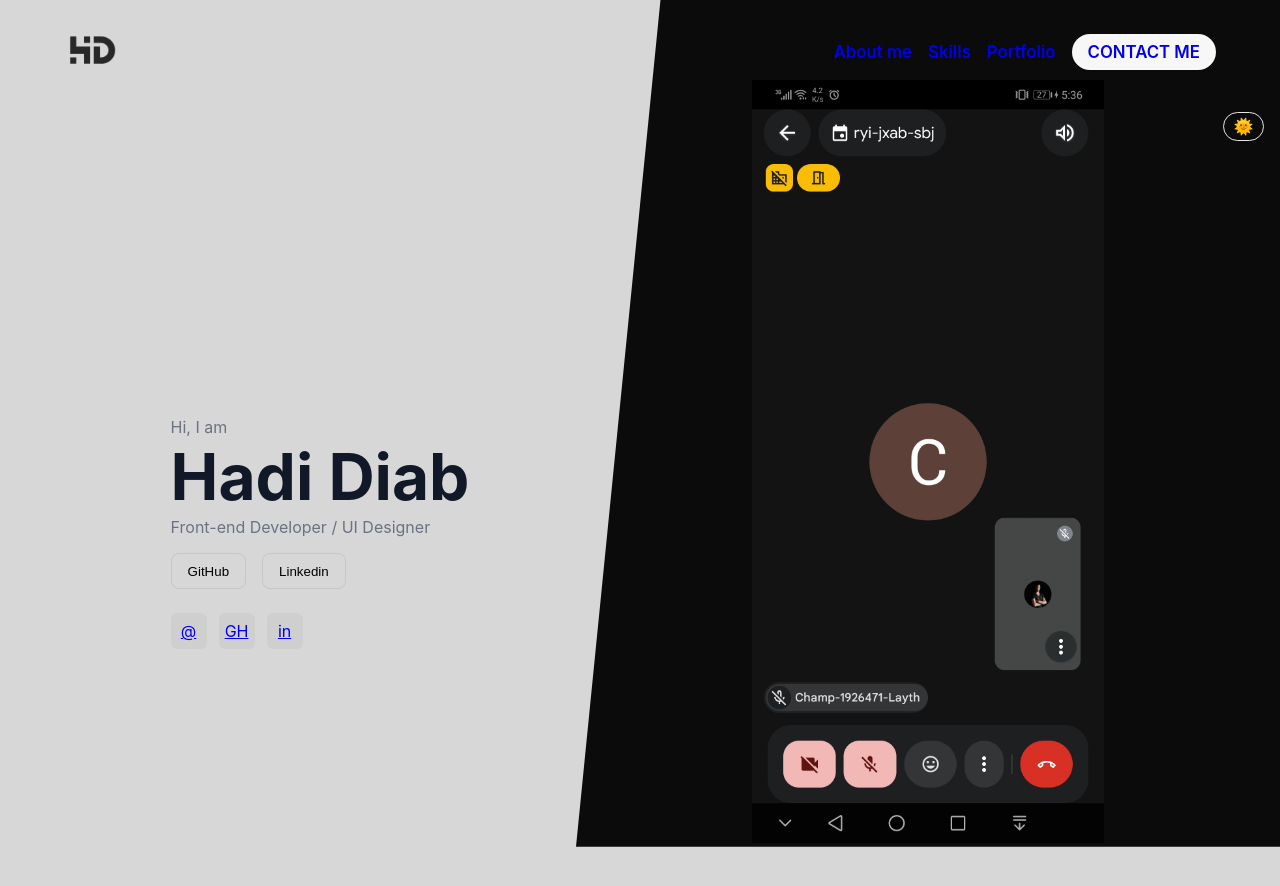
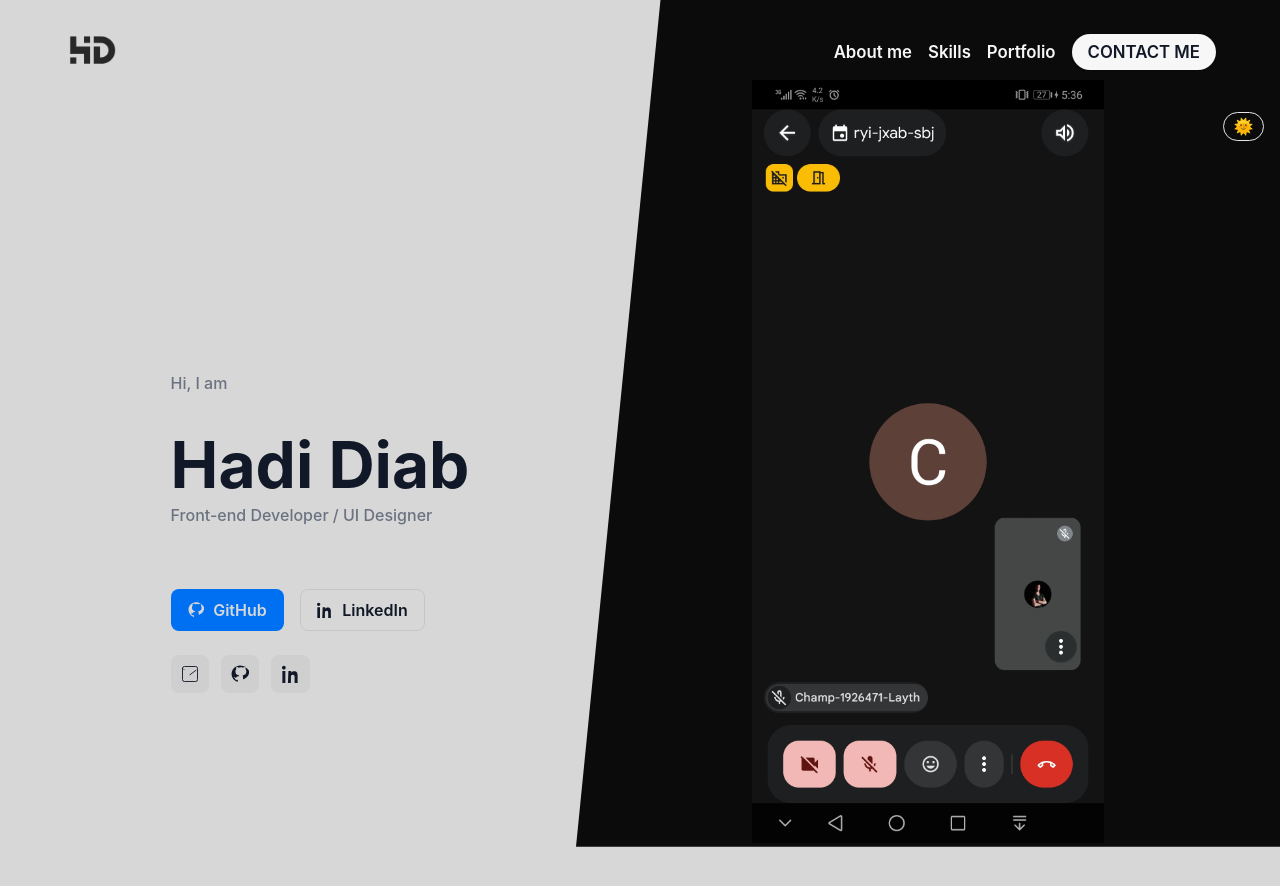
Before and after one commit to Hadi20Diab/my-portfolio, a Next.js app: page / in a window 1280 px wide. Shown: the top 886 px of the page. Built offline with nearby package versions, Linux system fonts and the light colour scheme.

Commit message:
feat: enhance HeroSection with styled buttons and social icons for improved user interaction

```diff
--- a/src/components/HeroSection/HeroSection.jsx
+++ b/src/components/HeroSection/HeroSection.jsx
@@ -13,14 +13,43 @@ export default function HeroSection() {
                     <p>Front-end Developer / UI Designer</p>
 
                     <div className="heroButtons">
-                        <a href="https://github.com" target="_blank" rel="noreferrer"><button aria-label="GitHub">GitHub</button></a>
-                        <a href="https://linkedin.com" target="_blank" rel="noreferrer"><button aria-label="LinkedIn">Linkedin</button></a>
+                        <a className="btn btn-primary" href="https://github.com" target="_blank" rel="noreferrer" aria-label="GitHub">
+                            <span className="btn-icon" aria-hidden="true">
+                                {/* GitHub mark */}
+                                <svg width="16" height="16" viewBox="0 0 24 24" fill="none" xmlns="http://www.w3.org/2000/svg">
+                                    <path d="M12 .5C5.73.5.75 5.48.75 11.77c0 4.92 3.18 9.09 7.59 10.56.56.1.77-.24.77-.54 0-.27-.01-1-.02-1.97-3.09.67-3.74-1.49-3.74-1.49-.51-1.3-1.24-1.65-1.24-1.65-1.02-.7.08-.69.08-.69 1.12.08 1.71 1.15 1.71 1.15 1 .17 1.54-1.08 1.54-1.08.9-1.54 2.36-1.09 2.94-.83.09-.65.35-1.09.64-1.34-2.47-.28-5.07-1.24-5.07-5.53 0-1.22.44-2.22 1.16-3-.12-.28-.5-1.42.11-2.96 0 0 .95-.3 3.12 1.14a10.8 10.8 0 0 1 2.84-.38c.96 0 1.93.13 2.84.38 2.17-1.44 3.12-1.14 3.12-1.14.61 1.54.23 2.68.11 2.96.72.79 1.16 1.78 1.16 3 0 4.3-2.6 5.25-5.08 5.52.36.31.69.92.69 1.86 0 1.34-.01 2.42-.01 2.75 0 .3.2.64.78.53 4.41-1.47 7.59-5.64 7.59-10.56C23.25 5.48 18.27.5 12 .5z" fill="currentColor"/>
+                                </svg>
+                            </span>
+                            <span className="btn-text">GitHub</span>
+                        </a>
+
+                        <a className="btn" href="https://linkedin.com" target="_blank" rel="noreferrer" aria-label="LinkedIn">
+                            <span className="btn-icon" aria-hidden="true">
+                                {/* LinkedIn mark */}
+                                <svg width="16" height="16" viewBox="0 0 24 24" fill="none" xmlns="http://www.w3.org/2000/svg">
+                                    <path d="M4.98 3.5C4.98 4.88 3.86 6 2.5 6S0 4.88 0 3.5 1.12 1 2.5 1 4.98 2.12 4.98 3.5zM.5 8h4V24h-4zM8.5 8h3.8v2.2h.1c.5-.9 1.8-1.8 3.7-1.8 4 0 4.7 2.6 4.7 6V24h-4v-7.2c0-1.7 0-3.8-2.3-3.8-2.3 0-2.6 1.8-2.6 3.6V24h-4z" fill="currentColor"/>
+                                </svg>
+                            </span>
+                            <span className="btn-text">LinkedIn</span>
+                        </a>
                     </div>
 
                     <div className="socials">
-                        <a className="icon" href="#" aria-label="Email">@</a>
-                        <a className="icon" href="#" aria-label="GitHub">GH</a>
-                        <a className="icon" href="#" aria-label="LinkedIn">in</a>
+                        <a className="icon" href="mailto:you@example.com" aria-label="Email">
+                            <svg width="18" height="18" viewBox="0 0 24 24" fill="none" xmlns="http://www.w3.org/2000/svg">
+                                <path d="M2 4.5A2.5 2.5 0 0 1 4.5 2h15A2.5 2.5 0 0 1 22 4.5v15a2.5 2.5 0 0 1-2.5 2.5h-15A2.5 2.5 0 0 1 2 19.5v-15zM4 6v.01M12 13l8-6" stroke="currentColor" strokeWidth="1.2" strokeLinecap="round" strokeLinejoin="round"/>
+                            </svg>
+                        </a>
+                        <a className="icon" href="https://github.com" aria-label="GitHub">
+                            <svg width="18" height="18" viewBox="0 0 24 24" fill="none" xmlns="http://www.w3.org/2000/svg">
+                                <path d="M12 .5C5.73.5.75 5.48.75 11.77c0 4.92 3.18 9.09 7.59 10.56.56.1.77-.24.77-.54 0-.27-.01-1-.02-1.97-3.09.67-3.74-1.49-3.74-1.49-.51-1.3-1.24-1.65-1.24-1.65-1.02-.7.08-.69.08-.69 1.12.08 1.71 1.15 1.71 1.15 1 .17 1.54-1.08 1.54-1.08.9-1.54 2.36-1.09 2.94-.83.09-.65.35-1.09.64-1.34-2.47-.28-5.07-1.24-5.07-5.53 0-1.22.44-2.22 1.16-3-.12-.28-.5-1.42.11-2.96 0 0 .95-.3 3.12 1.14a10.8 10.8 0 0 1 2.84-.38c.96 0 1.93.13 2.84.38 2.17-1.44 3.12-1.14 3.12-1.14.61 1.54.23 2.68.11 2.96.72.79 1.16 1.78 1.16 3 0 4.3-2.6 5.25-5.08 5.52.36.31.69.92.69 1.86 0 1.34-.01 2.42-.01 2.75 0 .3.2.64.78.53 4.41-1.47 7.59-5.64 7.59-10.56C23.25 5.48 18.27.5 12 .5z" fill="currentColor"/>
+                            </svg>
+                        </a>
+                        <a className="icon" href="https://linkedin.com" aria-label="LinkedIn">
+                            <svg width="18" height="18" viewBox="0 0 24 24" fill="none" xmlns="http://www.w3.org/2000/svg">
+                                <path d="M4.98 3.5C4.98 4.88 3.86 6 2.5 6S0 4.88 0 3.5 1.12 1 2.5 1 4.98 2.12 4.98 3.5zM.5 8h4V24h-4zM8.5 8h3.8v2.2h.1c.5-.9 1.8-1.8 3.7-1.8 4 0 4.7 2.6 4.7 6V24h-4v-7.2c0-1.7 0-3.8-2.3-3.8-2.3 0-2.6 1.8-2.6 3.6V24h-4z" fill="currentColor"/>
+                            </svg>
+                        </a>
                     </div>
                 </div>
                 <div className="heroImage">
--- a/src/components/HeroSection/HeroSection.scss
+++ b/src/components/HeroSection/HeroSection.scss
@@ -18,10 +18,11 @@
         p {
             margin: 0 0 0.5rem 0;
             color: vars.$muted;
+            font-weight: 500;
         }
 
         h1 {
-            margin: 0 0 0.5rem 0;
+            margin: 2.5rem 0 0.5rem 0;
             font-size: clamp(2rem, 6vw, 4rem);
             line-height: 1;
             color: vars.$text;
@@ -35,15 +36,40 @@
         .heroButtons {
             display: flex;
             gap: vars.$space-md;
-            margin-top: vars.$space-md;
+            margin-top: vars.$space-xxl;
+            .btn {
+                display: inline-flex;
+                align-items: center;
+                gap: 0.6rem;
+                text-decoration: none;
+                padding: 0.6rem 1rem;
+                border-radius: vars.$radius-md;
+                color: var(--text);
+                background: transparent;
+                border: 1px solid rgba(0, 0, 0, 0.08);
+                transition: transform vars.$transition-fast, box-shadow vars.$transition-fast, background vars.$transition-fast;
+            }
 
-            button {
-                border: none;
-                padding: 0.6rem 1rem;
-                background: transparent;
-                border-radius: vars.$radius-md;
-                cursor: pointer;
-                border: 1px solid rgba(0, 0, 0, 0.08);
+            .btn-primary {
+                background: var(--brand);
+                color: var(--bg);
+                border-color: transparent;
+            }
+
+            .btn:hover {
+                transform: translateY(-3px);
+                box-shadow: vars.$shadow-sm;
+            }
+
+            .btn-icon {
+                display: inline-flex;
+                align-items: center;
+                justify-content: center;
+                color: currentColor;
+            }
+
+            .btn-text{
+                font-weight: 600;
             }
         }
 
@@ -53,13 +79,21 @@
             margin-top: vars.$space-lg;
 
             .icon {
-                width: 2.25rem;
-                height: 2.25rem;
+                width: 2.4rem;
+                height: 2.4rem;
                 display: inline-flex;
                 align-items: center;
                 justify-content: center;
                 background: rgba(0, 0, 0, 0.04);
-                border-radius: 6px;
+                border-radius: 8px;
+                color: var(--text);
+                transition: transform vars.$transition-fast, background vars.$transition-fast, color vars.$transition-fast;
+            }
+
+            .icon:hover {
+                transform: translateY(-3px);
+                background: rgba(0,0,0,0.08);
+                color: var(--brand);
             }
         }
     }
--- a/src/components/Navbar/Navbar.scss
+++ b/src/components/Navbar/Navbar.scss
@@ -33,9 +33,9 @@
         li {
             list-style: none;
             padding: vars.$space-xs 0;
-            color: vars.$main-color;
 
             a {
+                color: vars.$muted-bg;
                 text-decoration: none;
                 font-size: 1.05rem;
                 font-weight: 600;
@@ -50,7 +50,6 @@
 
         .navButton {
             background: vars.$muted-bg;
-            color: vars.$main-color;
             padding: 0 vars.$space-md;
             border-radius: vars.$radius-xxl;
             box-shadow: vars.$shadow-sm;
@@ -59,6 +58,10 @@
             height: 2.25rem;
             border: none;
             cursor: pointer;
+
+            a{
+                color: vars.$main-color;
+            }
         }
     }
 }
```
